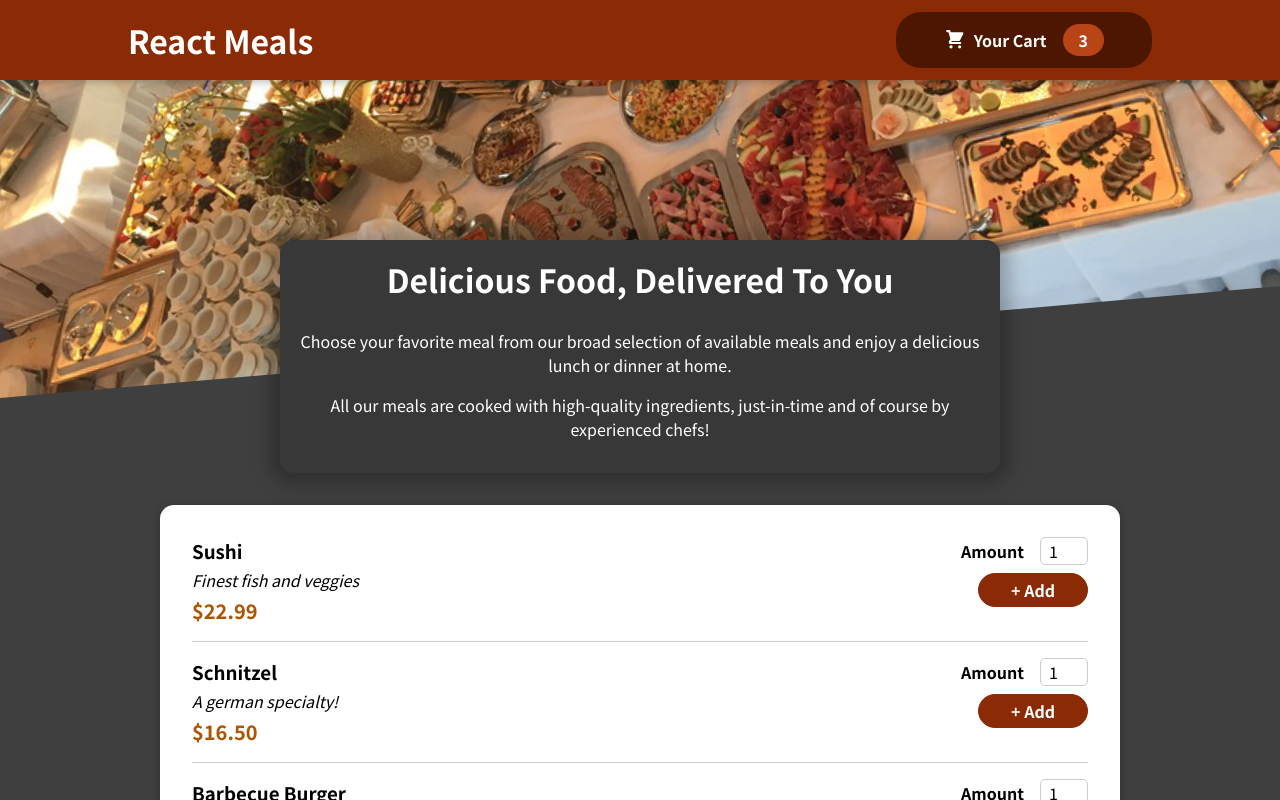
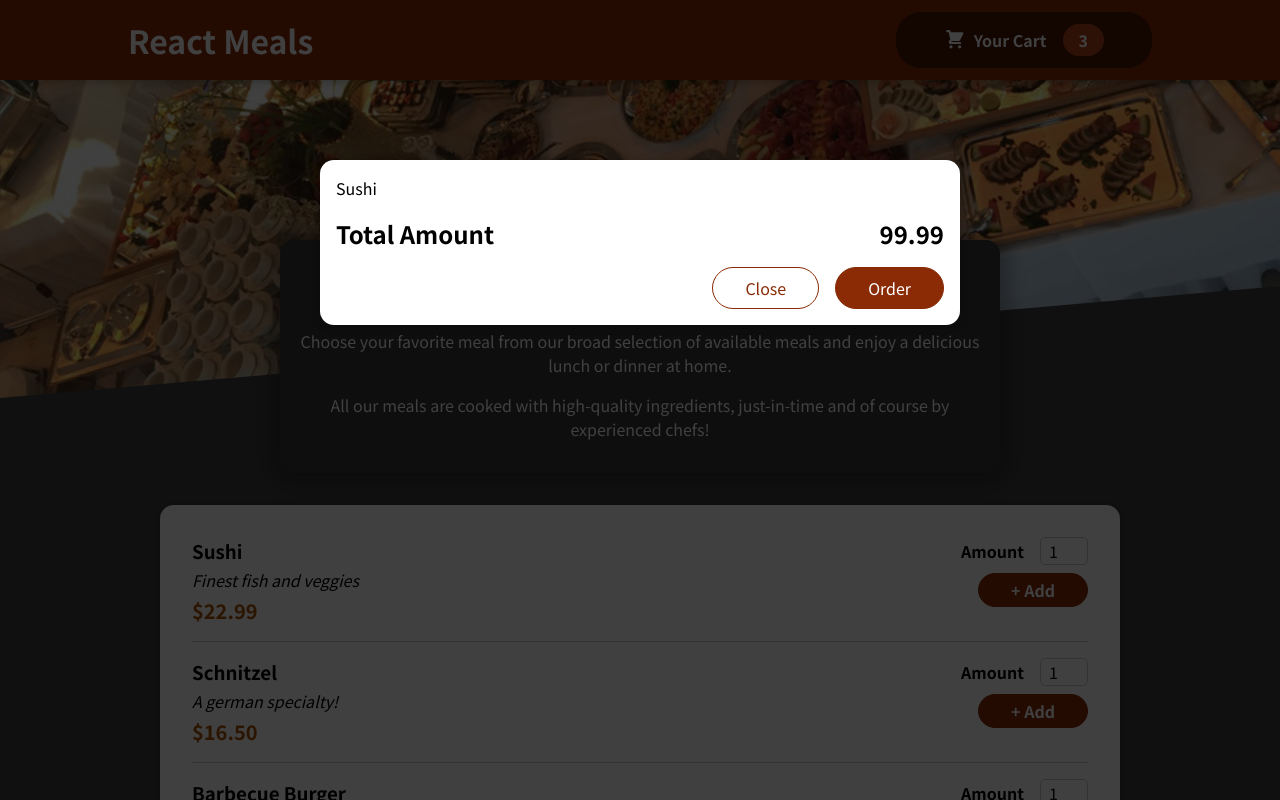
Before and after one commit to gottmi1/react-practice4, a React (Create React App) app: page / in a window 1280 px wide. Shown: the top 800 px of the page. Built offline with nearby package versions, Linux system fonts and the light colour scheme.

Commit message:
Cart 컴포넌트 추가 및 portal을 사용해 modal추가

```diff
--- a/public/index.html
+++ b/public/index.html
@@ -28,6 +28,7 @@
   </head>
   <body>
     <noscript>You need to enable JavaScript to run this app.</noscript>
+    <div id="overlays"></div>
     <div id="root"></div>
     <!--
       This HTML file is a template.
--- a/src/App.js
+++ b/src/App.js
@@ -1,11 +1,23 @@
-import React, { Fragment } from "react";
+import React, { Fragment, useState } from "react";
 import Header from "./componenets/Layout/Header";
 import Meals from "./componenets/Meals/Meals";
+import Cart from "./componenets/Cart/Cart";
 
 function App() {
+  const [cartIsShown, setCartIsShown] = useState(false);
+
+  const showCartHandler = () => {
+    setCartIsShown(true);
+  };
+
+  const hideCartHanlder = () => {
+    setCartIsShown(false);
+  };
+
   return (
     <Fragment>
-      <Header />
+      <Cart />
+      <Header onShowCart={showCartHandler} />
       <main>
         <Meals />
       </main>
--- /dev/null
+++ b/src/componenets/Cart/Cart.js
@@ -0,0 +1,28 @@
+import Modal from "../UI/Modal";
+import classes from "./Cart.module.css";
+
+const Cart = (porps) => {
+  const cartItems = (
+    <ul className={classes["cart-items"]}>
+      {[{ id: "c1", name: "Sushi", amount: 2, price: 12.99 }].map((itme) => (
+        <li>{itme.name}</li>
+      ))}
+    </ul>
+  );
+
+  return (
+    <Modal>
+      {cartItems}
+      <div className={classes.total}>
+        <span>Total Amount</span>
+        <sapn>99.99</sapn>
+      </div>
+      <div className={classes.actions}>
+        <button className={classes["button--alt"]}>Close</button>
+        <button className={classes.button}>Order</button>
+      </div>
+    </Modal>
+  );
+};
+
+export default Cart;
--- /dev/null
+++ b/src/componenets/Cart/Cart.module.css
@@ -0,0 +1,46 @@
+.cart-items {
+  list-style: none;
+  margin: 0;
+  padding: 0;
+  max-height: 20rem;
+  overflow: auto;
+}
+
+.total {
+  display: flex;
+  justify-content: space-between;
+  align-items: center;
+  font-weight: bold;
+  font-size: 1.5rem;
+  margin: 1rem 0;
+}
+
+.actions {
+  text-align: right;
+}
+
+.actions button {
+  font: inherit;
+  cursor: pointer;
+  background-color: transparent;
+  border: 1px solid #8a2b06;
+  padding: 0.5rem 2rem;
+  border-radius: 25px;
+  margin-left: 1rem;
+}
+
+.actions button:hover,
+.actions button:active {
+  background-color: #5a1a01;
+  border-color: #5a1a01;
+  color: white;
+}
+
+.actions .button--alt {
+  color: #8a2b06;
+}
+
+.actions .button {
+  background-color: #8a2b06;
+  color: white;
+}
--- a/src/componenets/Layout/HeaderCartButton.js
+++ b/src/componenets/Layout/HeaderCartButton.js
@@ -3,7 +3,7 @@ import classes from "./HeaderCartButton.module.css";
 
 const HedaerCartButton = (props) => {
   return (
-    <button className={classes.button}>
+    <button className={classes.button} onClikc={props.onClick}>
       <span className={classes.icon}>
         <CartIcon />
       </span>
--- /dev/null
+++ b/src/componenets/UI/Modal.js
@@ -0,0 +1,35 @@
+import { Fragment } from "react/cjs/react.production.min";
+import ReactDom from "react-dom";
+import classes from "./Modal.module.css";
+
+const Backdrop = (props) => {
+  return <div className={classes.backdrop} />;
+};
+
+const ModlaOverlay = (props) => {
+  return (
+    <div className={classes.modal}>
+      <div className={classes.content}>{props.children}</div>
+    </div>
+  );
+};
+
+const portalElement = document.getElementById("overlays");
+// public의 index.html에 쓴 overlays
+
+const Modal = (props) => {
+  return (
+    <Fragment>
+      {/* <Backdrop />
+      <ModlaOverlay>{props.children}</ModlaOverlay> */
+      /*  portal을 사용하지 않으려면 이렇게 쓰면 됨 */}
+      {ReactDom.createPortal(<Backdrop />, portalElement)}
+      {ReactDom.createPortal(
+        <ModlaOverlay>{props.children}</ModlaOverlay>,
+        portalElement
+      )}
+    </Fragment>
+  );
+};
+
+export default Modal;
--- /dev/null
+++ b/src/componenets/UI/Modal.module.css
@@ -0,0 +1,40 @@
+.backdrop {
+  position: fixed;
+  top: 0;
+  left: 0;
+  width: 100%;
+  height: 100vh;
+  z-index: 20;
+  background-color: rgba(0, 0, 0, 0.75);
+}
+
+.modal {
+  position: fixed;
+  top: 20vh;
+  left: 5%;
+  width: 90%;
+  background-color: white;
+  padding: 1rem;
+  border-radius: 14px;
+  box-shadow: 0 2px 8px rgba(0, 0, 0, 0.25);
+  z-index: 30;
+  animation: slide-down 300ms ease-out forwards;
+}
+
+@media (min-width: 768px) {
+  .modal {
+    width: 40rem;
+    left: calc(50% - 20rem);
+  }
+}
+
+@keyframes slide-down {
+  from {
+    opacity: 0;
+    transform: translateY(-3rem);
+  }
+  to {
+    opacity: 1;
+    transform: translateY(0);
+  }
+}
```
Also changed, not shown: 1 other file (tests, documents, lock files or other folders).
